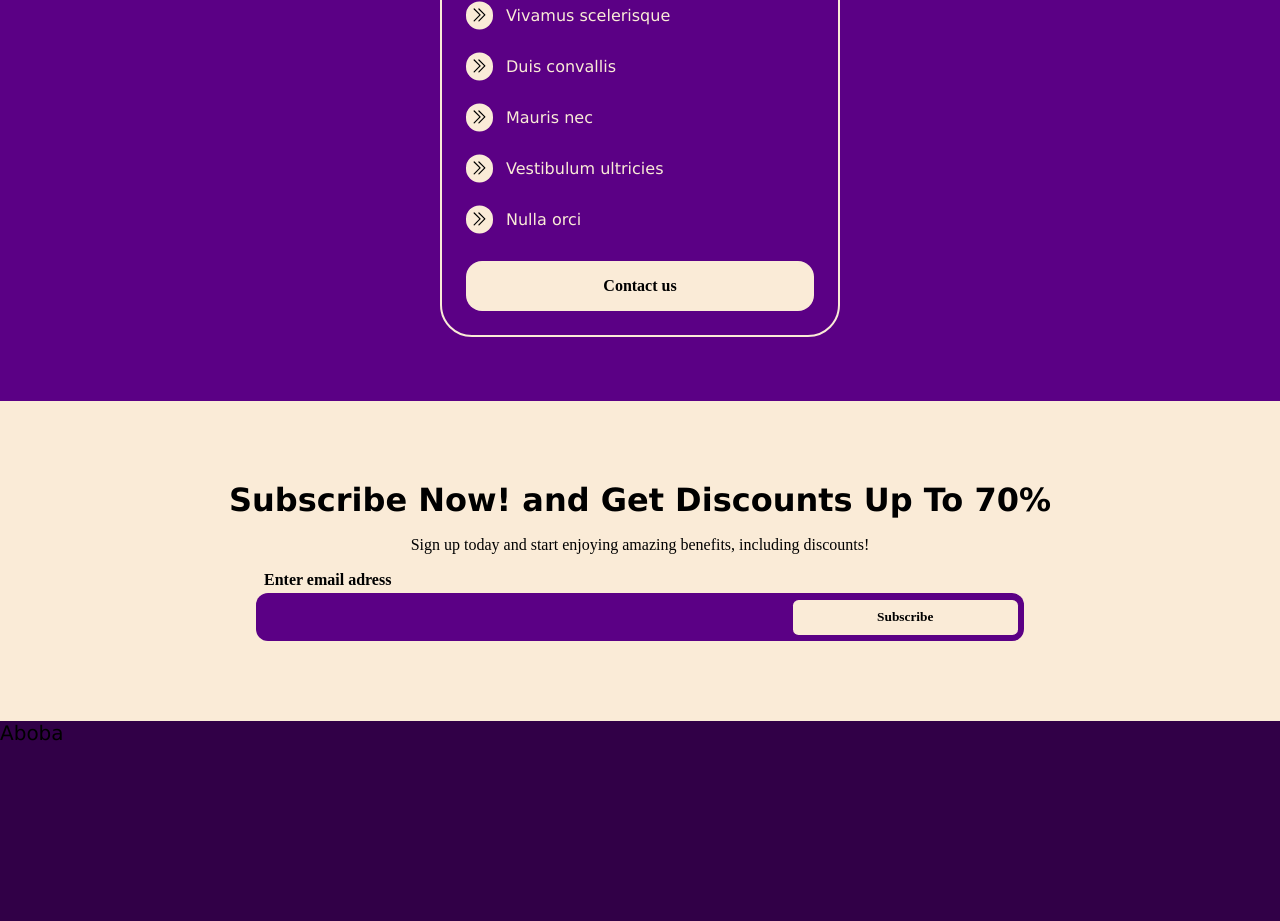
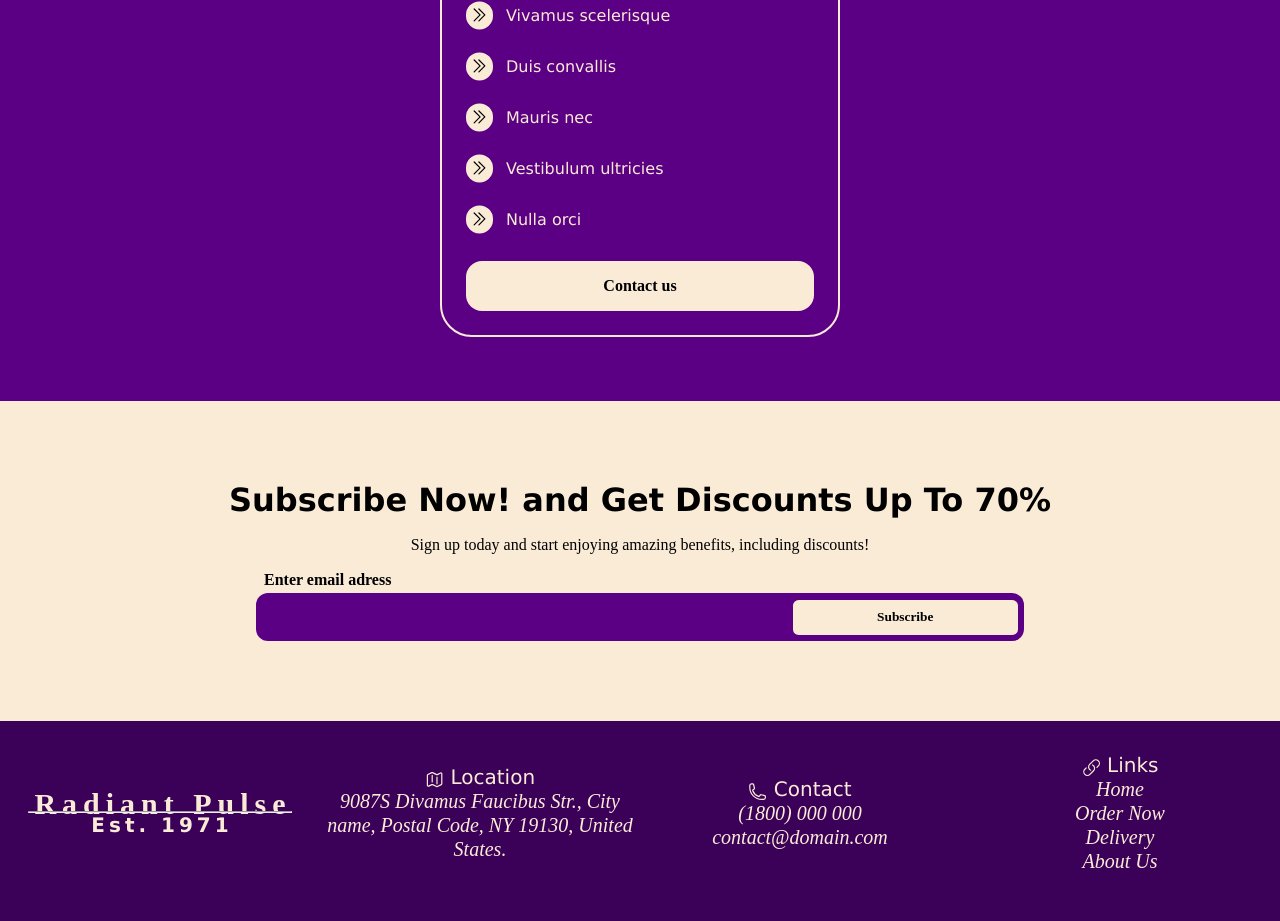
Before and after one commit to Zabrafax/Neon-Lighs-Webpage, a plain HTML site: page index.html in a window 1280 px wide. Shown: the part 1975-2896 px from the top of the page. Before the commit the page ends 2720 px from the top, so only its background shows below. Drawn offline with Linux system fonts and the light colour scheme; a web font is replaced by a local one.

Commit message:
index and style fully finished

```diff
--- a/css/style.css
+++ b/css/style.css
@@ -166,6 +166,74 @@ nav a:hover:not(.nav__active) {
         0px 0px 2em white, 0px 0px 3em white;
 }
 
+
+/*////////////////////////////////////////////////////////////////////////////////////////////////////////////////////////////////////////*/
+
+
+footer {
+    width: 100%;
+    height: fit-content;
+    padding: 2rem 0rem 3rem;
+
+    display: flex;
+    flex-wrap: wrap;
+    align-items: center;
+    justify-content: space-around;
+    row-gap: 1rem;
+
+    background-color: var(--primary-dark-color);
+    color: antiquewhite;
+}
+
+.footer__container {
+    width: 100%;
+    height: fit-content;
+    padding: 0 30%;
+
+    text-align: center;
+
+    display: flex;
+    flex-direction: column;
+    align-items: center;
+}
+
+.footer__container svg {
+    width: 1.2rem;
+    height: 1.2rem;
+
+    vertical-align: sub;
+}
+
+.footer__container h4 {
+    font-weight: 300;
+}
+
+.footer__container p {
+    font-family: "MuseoModerno", serif;
+    font-weight: 200;
+    font-style: italic;
+
+    line-height: 120%;
+}
+
+.footer__container a {
+    font-family: "MuseoModerno", serif;
+    font-weight: 200;
+    font-style: italic;
+    text-decoration: none;
+
+    line-height: 120%;
+    color: antiquewhite;
+}
+
+.footer__container a:hover{
+    color: var(--second-color);
+}
+
+
+/*////////////////////////////////////////////////////////////////////////////////////////////////////////////////////////////////////////*/
+
+
 @media screen and (min-width: 480px) {
     body {
         font-size: 18px;
@@ -208,4 +276,16 @@ nav a:hover:not(.nav__active) {
     nav a {
         font-size: 1em;
     }
+
+    .footer__container {
+        width: 50%;
+        padding: 0 10%;
+    }
 }
+
+@media screen and (min-width: 1280px) {
+    .footer__container {
+        width: 25%;
+        padding: 0;
+    }
+}
--- a/index.html
+++ b/index.html
@@ -231,7 +231,51 @@
 
     </div>
 
-    <p>Aboba</p>
+    <footer>
+        <div class="footer__container">
+            <div class="logo">
+                <h1>Radiant Pulse</h1>
+                <hr>
+                <h2>Est. 1971</h2>
+            </div>
+        </div>
+
+        <div class="footer__container">
+            <h4>
+                <svg xmlns="http://www.w3.org/2000/svg" fill="none" viewBox="0 0 24 24" stroke-width="1.5" stroke="currentColor" class="icon size-6">
+                    <path stroke-linecap="round" stroke-linejoin="round" d="M9 6.75V15m6-6v8.25m.503 3.498 4.875-2.437c.381-.19.622-.58.622-1.006V4.82c0-.836-.88-1.38-1.628-1.006l-3.869 1.934c-.317.159-.69.159-1.006 0L9.503 3.252a1.125 1.125 0 0 0-1.006 0L3.622 5.689C3.24 5.88 3 6.27 3 6.695V19.18c0 .836.88 1.38 1.628 1.006l3.869-1.934c.317-.159.69-.159 1.006 0l4.994 2.497c.317.158.69.158 1.006 0Z" />
+                </svg>
+                Location
+            </h4>
+            <p>9087S Divamus Faucibus Str.,
+                City name, Postal Code,
+                NY 19130, United States.</p>
+        </div>
+
+        <div class="footer__container">
+            <h4>
+                <svg xmlns="http://www.w3.org/2000/svg" fill="none" viewBox="0 0 24 24" stroke-width="1.5" stroke="currentColor" class="size-6">
+                    <path stroke-linecap="round" stroke-linejoin="round" d="M2.25 6.75c0 8.284 6.716 15 15 15h2.25a2.25 2.25 0 0 0 2.25-2.25v-1.372c0-.516-.351-.966-.852-1.091l-4.423-1.106c-.44-.11-.902.055-1.173.417l-.97 1.293c-.282.376-.769.542-1.21.38a12.035 12.035 0 0 1-7.143-7.143c-.162-.441.004-.928.38-1.21l1.293-.97c.363-.271.527-.734.417-1.173L6.963 3.102a1.125 1.125 0 0 0-1.091-.852H4.5A2.25 2.25 0 0 0 2.25 4.5v2.25Z" />
+                </svg>
+                Contact
+            </h4>
+            <p>(1800) 000 000</p>
+            <p>contact@domain.com</p>
+        </div>
+
+        <div class="footer__container">
+            <h4>
+                <svg xmlns="http://www.w3.org/2000/svg" fill="none" viewBox="0 0 24 24" stroke-width="1.5" stroke="currentColor" class="size-6">
+                    <path stroke-linecap="round" stroke-linejoin="round" d="M13.19 8.688a4.5 4.5 0 0 1 1.242 7.244l-4.5 4.5a4.5 4.5 0 0 1-6.364-6.364l1.757-1.757m13.35-.622 1.757-1.757a4.5 4.5 0 0 0-6.364-6.364l-4.5 4.5a4.5 4.5 0 0 0 1.242 7.244" />
+                </svg>
+                Links
+            </h4>
+            <a href="index.html">Home</a>
+            <a href="#order">Order Now</a>
+            <a href="#delivery">Delivery</a>
+            <a href="about.html">About Us</a>
+        </div>
+    </footer>
 </body>
 
 </html>
```
